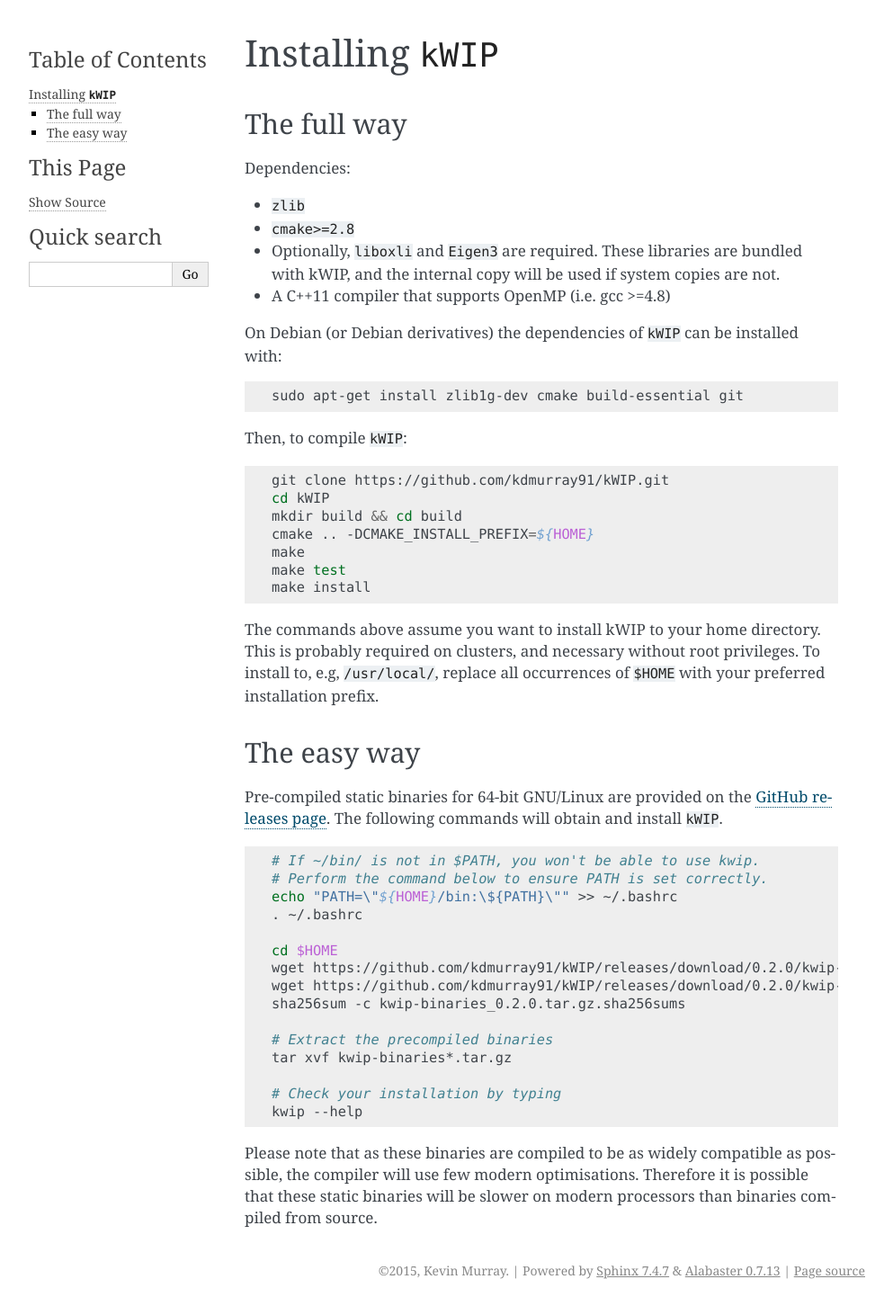
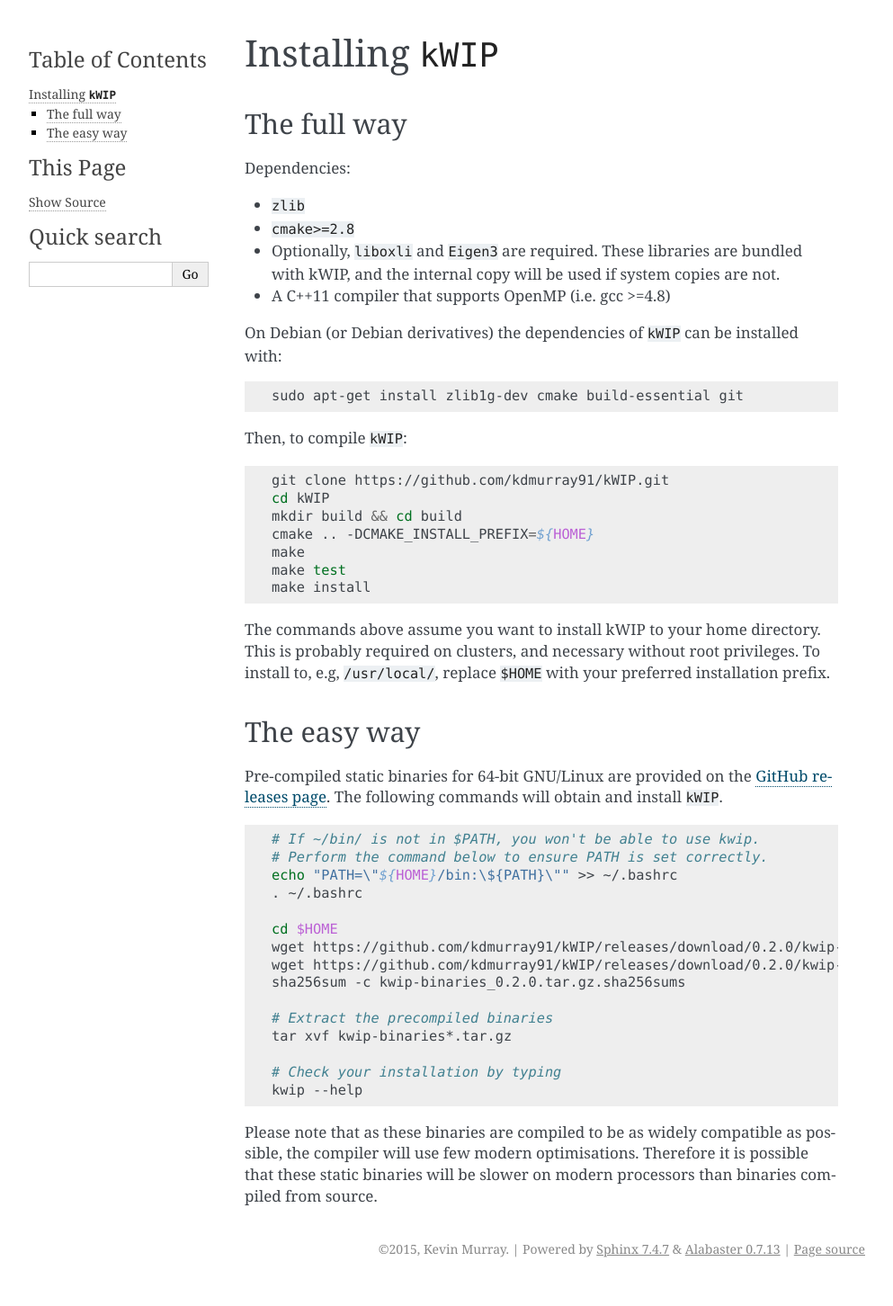
Before and after one commit to kdm9/kWIP, a Sphinx documentation site: the page built from doc/installation.rst, in a window 1280 px wide. Shown: the whole page at 90% size, without its empty margins (148-1141 px from the left). Built offline with Sphinx 7.4.7, drawn with Linux system fonts in a browser that asks for light colours; after the commit the page ends 1428 px from its top, so only the background shows below that.

Commit message:
Docs: clearer wording in install docs

```diff
--- a/doc/installation.rst
+++ b/doc/installation.rst
@@ -34,8 +34,9 @@
 
 The commands above assume you want to install kWIP to your home directory. This
 is probably required on clusters, and necessary without root privileges. To
-install to, e.g, ``/usr/local/``, replace all occurrences of ``$HOME`` with your
-preferred installation prefix.
+install to, e.g, ``/usr/local/``, replace ``$HOME`` with your preferred
+installation prefix.
+
 
 The easy way
 ------------
```
